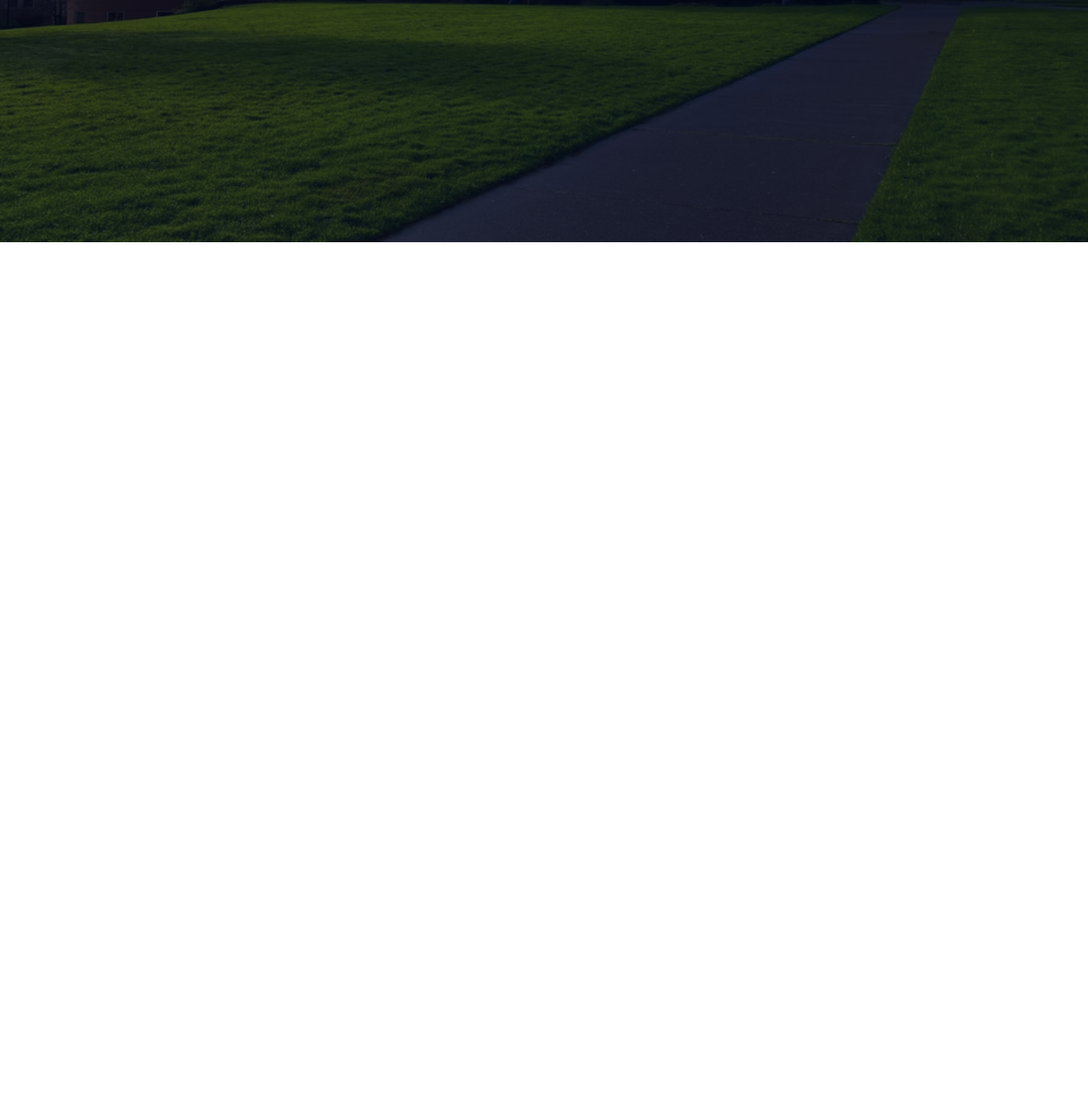
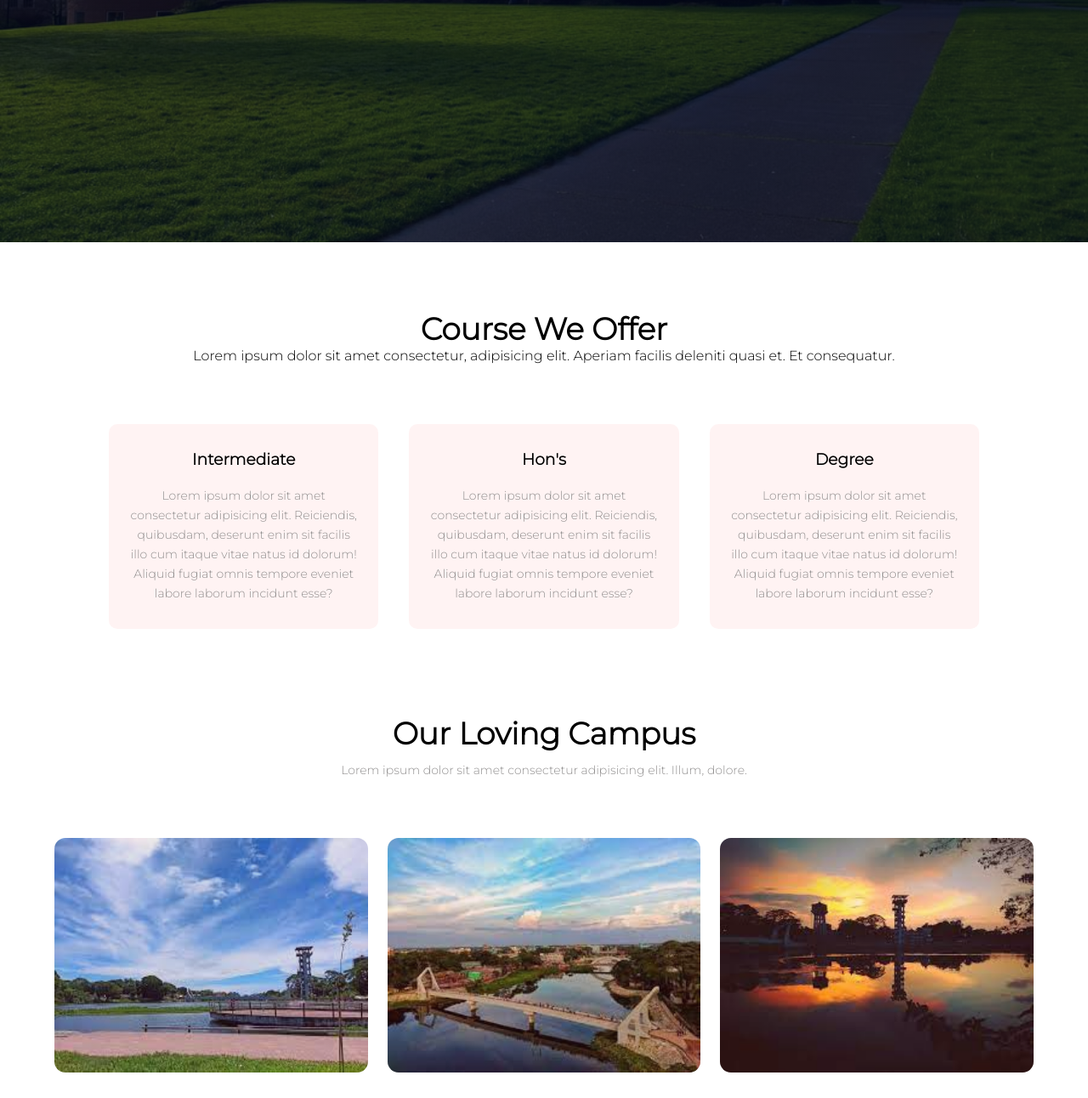
Before and after one commit to Shihab0/practice-project1, a plain HTML site: page index.html in a window 1280 px wide. Shown: the part 515-1807 px from the top of the page at 85% size. Before the commit the page ends 800 px from the top, so only its background shows below. Drawn offline with Linux system fonts and the light colour scheme.

Commit message:
campus section done

```diff
--- a/index.html
+++ b/index.html
@@ -29,16 +29,69 @@
     <a href="" class="hero-btn">Visit Now To Know More</a>
 </div>
 </section>
+
+<!------------ Course ------------>
+
+<section class="course">
+    <h1>Course We Offer</h1>
+    <p">Lorem ipsum dolor sit amet consectetur, adipisicing elit. Aperiam facilis deleniti quasi et. Et consequatur.</p>
+    <div class="row">
+        <div class="course-col">
+            <h3>Intermediate</h3>
+            <p>Lorem ipsum dolor sit amet consectetur adipisicing elit. Reiciendis, quibusdam, deserunt enim sit facilis illo cum itaque vitae natus id dolorum! Aliquid fugiat omnis tempore eveniet labore laborum incidunt esse?</p>
+        </div>
+        <div class="course-col">
+            <h3>Hon's</h3>
+            <p>Lorem ipsum dolor sit amet consectetur adipisicing elit. Reiciendis, quibusdam, deserunt enim sit facilis illo cum itaque vitae natus id dolorum! Aliquid fugiat omnis tempore eveniet labore laborum incidunt esse?</p>
+        </div>
+        <div class="course-col">
+            <h3>Degree</h3>
+            <p>Lorem ipsum dolor sit amet consectetur adipisicing elit. Reiciendis, quibusdam, deserunt enim sit facilis illo cum itaque vitae natus id dolorum! Aliquid fugiat omnis tempore eveniet labore laborum incidunt esse?</p>
+        </div>
+    </div>
+</section>
+
+<!-- Campus -->
+
+<section class="campus">
+   <h1>Our Loving Campus</h1>
+   <p>Lorem ipsum dolor sit amet consectetur adipisicing elit. Illum, dolore.</p>
+   <div class="row">
+    <div class="campus-col">
+        <img src="images/campus1.jpeg">
+       <div class="layer">
+        <h3>Muktomonch At Morning</h3>
+       </div>
+     </div>
+    <div class="campus-col">
+        <img src="images/campus3.jpeg">
+       <div class="layer">
+        <h3>Muktomonch At Afternoon</h3>
+       </div>
+     </div>
+    <div class="campus-col">
+        <img src="images/campus2.jpeg">
+       <div class="layer">
+        <h3>Muktomonch At Evening</h3>
+       </div>
+     </div>
+    </div>
+   </div>
+
+</section>
+
 <body>
     <!-----Javascript Toggle Menue ------>
 <script>
     let navLinks = document.getElementById("navLinks");
     function showMenu(){
            navLinks.style.right="0";
+
     }
     function hideMenu(){
            navLinks.style.right="-300px";
     }
+
 </script>
 </body>
 </html>
--- a/styles.css
+++ b/styles.css
@@ -84,9 +84,7 @@ nav .fa{
     display: none;
 }
 @media (max-width: 600px){
-    body{
-        overflow: hidden;
-    }
+
     .text-content h1 {
         font-size: 22px;
     }
@@ -94,16 +92,16 @@ nav .fa{
         display: block;
     }
     .nav-links{
-        background-color: #f44336;
-        height: 100vh;
-        width: 250px;
+        background-color:  #f44336;
+        height: 300px;
+        width: 200px;
         z-index: 2;
         position: absolute;
         top: 0;
-        right: ;
+        right: -300px;
         text-align: left;
+        transition: .7s;
 
-        transition: .7s;
     }
     nav .fa{
         display: block;
@@ -117,3 +115,99 @@ nav .fa{
     }
 
 }
+
+            /* Course */
+
+.course{
+    width: 80%;
+    margin: auto;
+    padding-top: 80px;
+    text-align: center;
+}
+h1{
+    font-size: 36px;
+    font-weight: 600;
+}
+p{
+    font-size: 14px;
+    padding: 10px;
+    line-height: 23px;
+    color: rgb(145, 143, 143);
+}
+.row{
+    margin-top: 5%;
+    display: flex;
+    justify-content: space-between;
+}
+.course-col {
+    flex-basis: 31%;
+    background-color: #fff3f3f3;
+    border-radius: 10px;
+    box-sizing: border-box;
+    padding: 20px 12px;
+    margin-bottom: 5%;
+    transition: 0.5;
+}
+h3{
+    font-weight: 600;
+    text-align: center;
+    margin: 10px 0;
+}
+.course-col:hover{
+    box-shadow: 0 0 10px 0 rgba(4, 9, 30, 0.7);
+}
+@media (max-width: 650px){
+    .row{
+        flex-direction: column;
+    }
+}
+
+/* -----Campus------ */
+
+.campus{
+    width: 90%;
+    margin: auto;
+    padding-top: 50px;
+    text-align: center;
+}
+.campus-col{
+    flex-basis: 32%;
+    border-radius: 13px;
+    margin-bottom: 30px;
+    overflow: hidden;
+    position: relative;
+}
+.campus-col  img {
+    width: 100%;
+    height: 100%;
+    display: block;
+
+}
+.layer{
+   background-color: rgba(231, 52, 52, 0.1);
+   height: 100%;
+   width: 100%;
+   position: absolute;
+   top: 0;
+   left: 0;
+   transition: 0.8s;
+}
+.layer:hover{
+    background-color: rgba(231, 52, 52, 0.7);
+}
+.layer h3{
+    color: #fff;
+    width: 100%;
+    font-weight: 600;
+    font-size: 26px;
+    bottom: 0;
+    left: 50%;
+    transform: translateX(-50%);
+    position: absolute;
+   opacity: 0;
+   transition: 0.9s;
+}
+.layer:hover h3 {
+    bottom: 45%;
+    opacity: 1;
+}
```
Also changed, not shown: images/campus1.jpeg (added), images/campus2.jpeg (added), images/campus3.jpeg (added).
